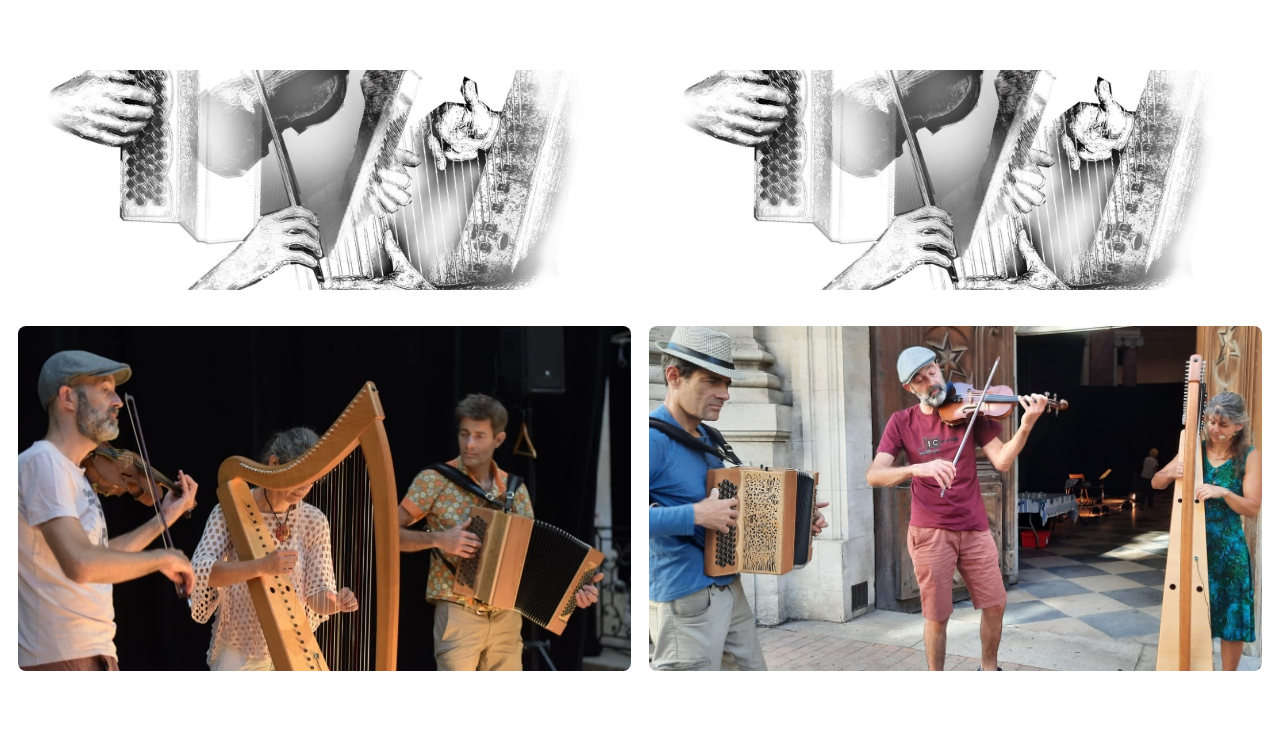
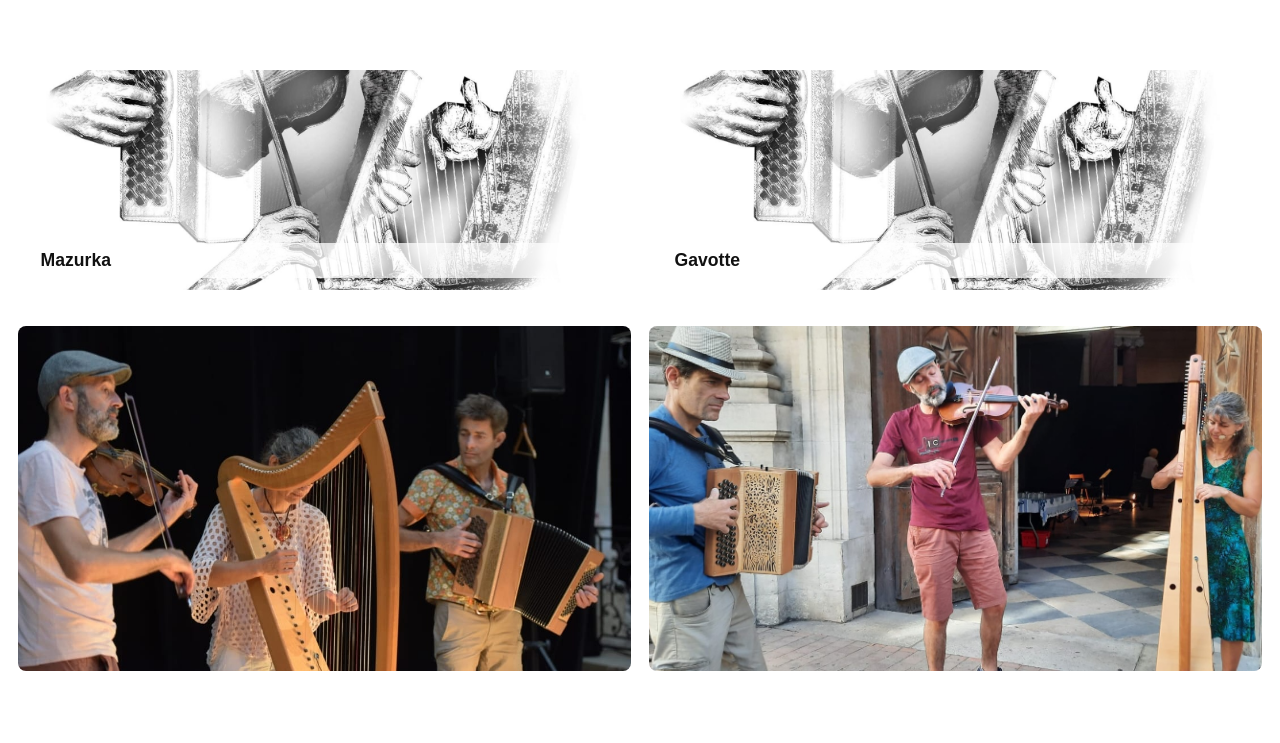
Before and after one commit to bayesiancook/les-doigts-qui-dansent-bal-folk, a Jekyll site: the page built from galerie.md, in a window 1280 px wide. Shown: the part 520-1263 px from the top of the page. Built offline with Jekyll 4.4.1, drawn with Linux system fonts in a browser that asks for light colours.

Commit message:
adding danse names on top of icons

```diff
--- a/assets/css/style.css
+++ b/assets/css/style.css
@@ -145,6 +145,22 @@ h2 {
   display: block;
 }
 
+.audio-title {
+  position: absolute;
+  bottom: 12px;
+  left: 12px;
+  right: 12px;
+
+  color: #111;
+  font-size: 1.1rem;
+  font-weight: 600;
+  line-height: 1.2;
+
+  background: rgba(255, 255, 255, 0.75);
+  padding: 0.4em 0.6em;
+  border-radius: 4px;
+}
+
 .audio-card iframe {
   display: none;
   width: 100%;
--- a/galerie.md
+++ b/galerie.md
@@ -23,6 +23,9 @@ title: Galerie
   <div class="audio-item">
     <div class="audio-card">
       <img src="{{ site.baseurl }}/assets/images/dqd_carte.jpg" alt="Mazurka des Profondeurs">
+      <div class="audio-title">
+          Mazurka
+      </div>
       <iframe
         src="https://w.soundcloud.com/player/?url=https%3A//soundcloud.com/les-doigts-qui-dansent/la-mazurka-les-profondeurs&auto_play=true&hide_related=true&show_comments=false&show_reposts=false"
         allow="autoplay">
@@ -33,6 +36,9 @@ title: Galerie
   <div class="audio-item">
     <div class="audio-card">
       <img src="{{ site.baseurl }}/assets/images/dqd_carte.jpg" alt="En prenant ta main (Gavotte)">
+      <div class="audio-title">
+         Gavotte
+      </div>
       <iframe
         src="https://w.soundcloud.com/player/?url=https%3A//soundcloud.com/les-doigts-qui-dansent/mix-gavote-de-laven&auto_play=true&hide_related=true&show_comments=false&show_reposts=false"
         allow="autoplay">
```
